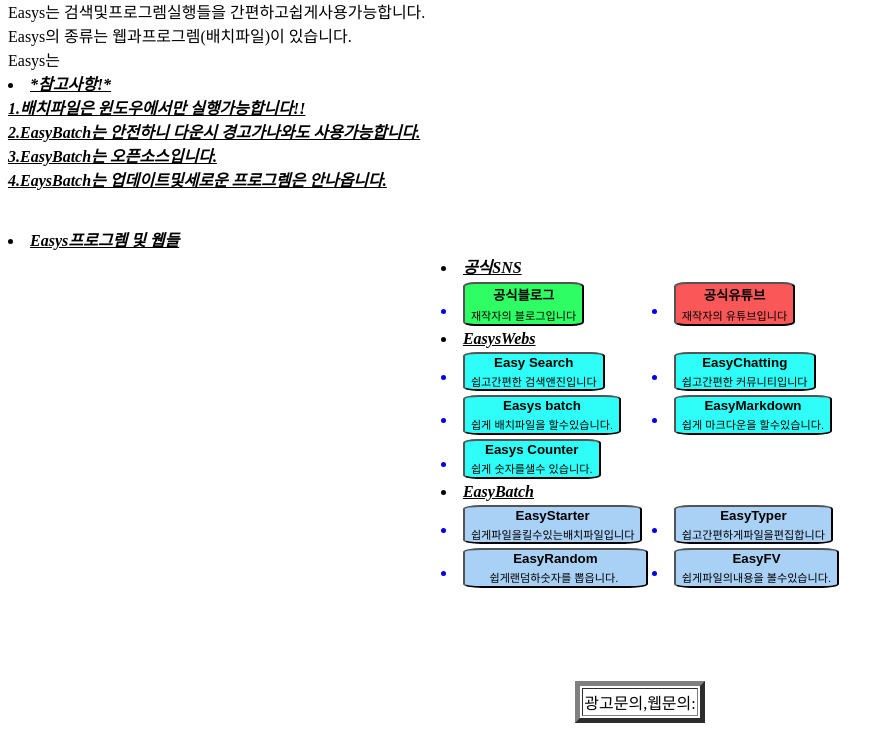
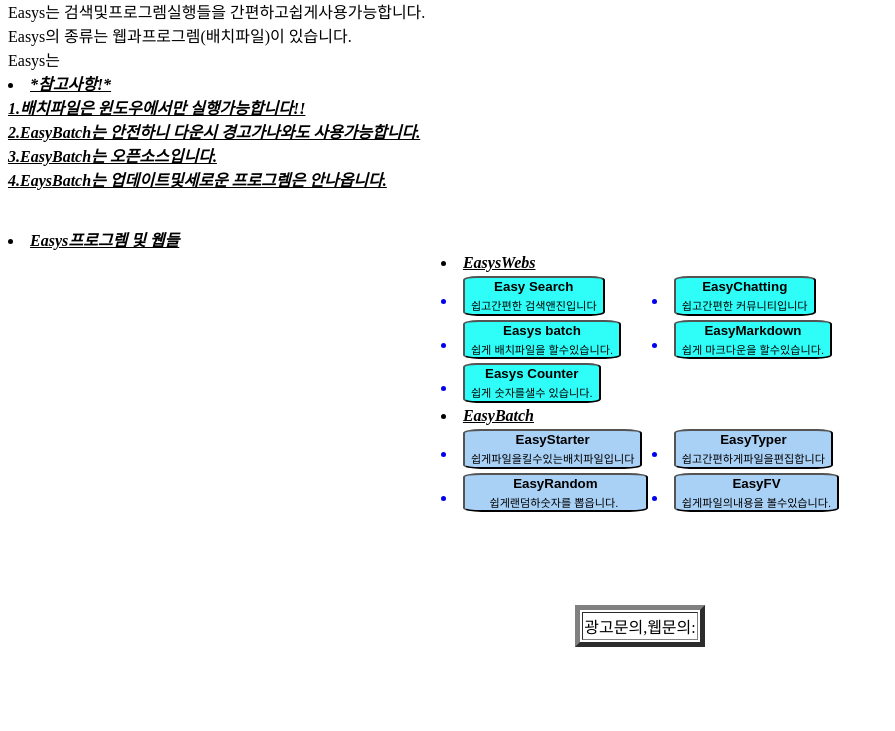
Before and after one commit to HelloWorld0328/easysmain, a plain HTML site: page index.html in a window 1280 px wide. Shown: the part 115-846 px from the top of the page, without its empty margins (0-895 px from the left). After the commit the page ends 800 px from the top, so only its background shows below. Drawn offline with Linux system fonts and the light colour scheme.

Commit message:
delete dev`s sns link

```diff
--- a/index.html
+++ b/index.html
@@ -73,19 +73,6 @@
     <li><b><i><u>Easys프로그렘 및 웹들</u></i></b></li>
     <center>
       <table id="links">
-        <tr>
-          <td>
-            <li><b><i><u>공식SNS</u></i></b></li>
-          </td>
-        </tr>
-        <tr>
-          <td><a href="https://blog.naver.com/zandibatch" target="_blank">
-              <li><button id="blg"><b>공식블로그</b><br><sub>재작자의 블로그입니다</sub></button></li>
-            </a></td>
-          <td><a href="https://youtube.com/@ZandiBatch" target="_blank">
-              <li><button id="yt"><b>공식유튜브</b><br><sub>재작자의 유튜브입니다</sub></button></li>
-            </a></td>
-        </tr>
         <tr>
           <td>
             <li><b><i><u>EasysWebs</u></i></b></li>
```
